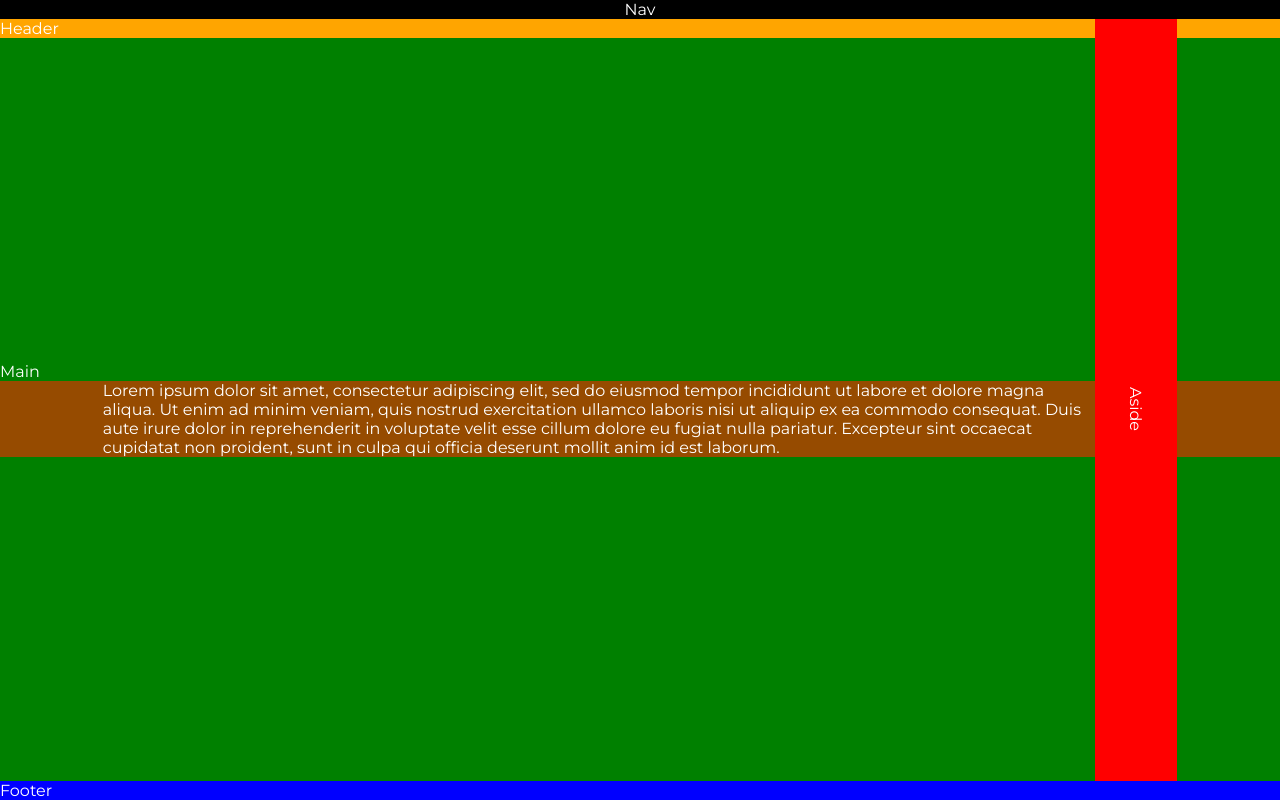
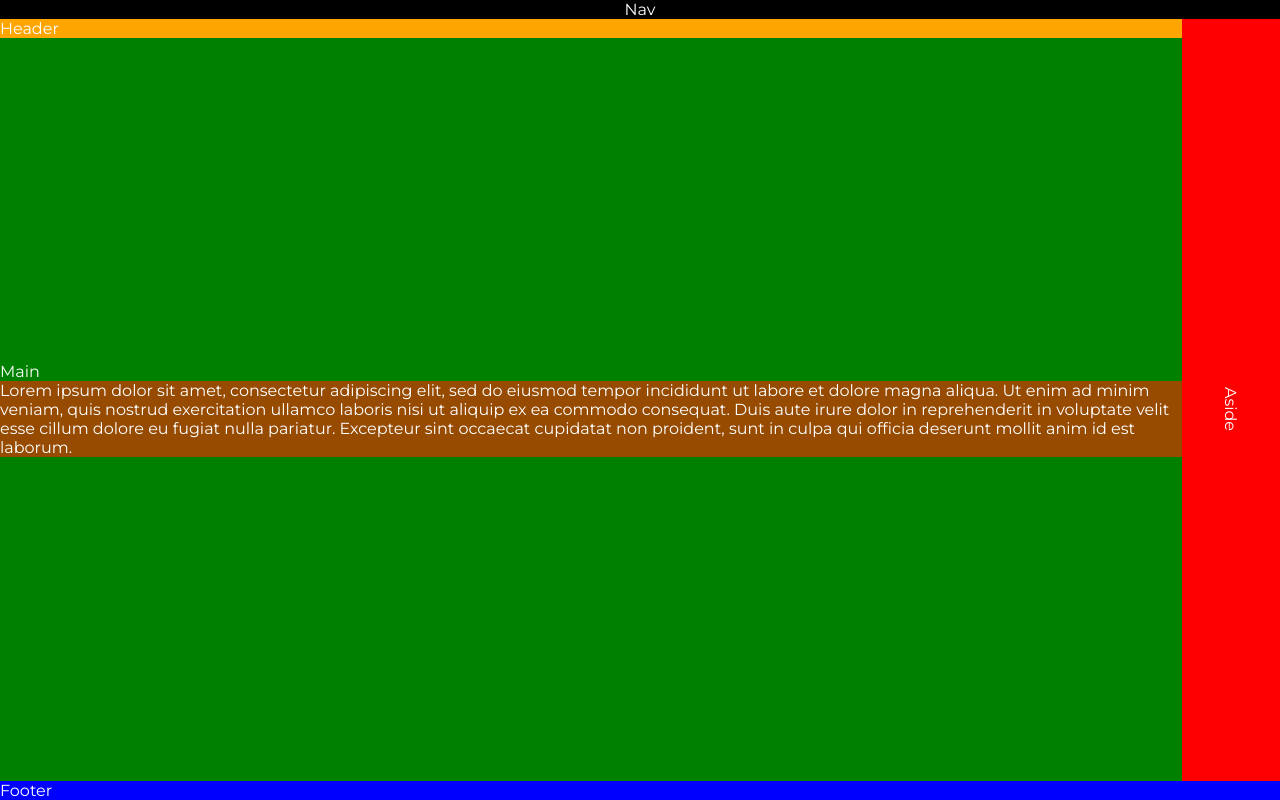
Before and after one commit to 51ned/2024_aurora, a Next.js app: page / in a window 1280 px wide. Built offline with nearby package versions, Linux system fonts and the light colour scheme; no server answers.

Commit message:
base layout markup # 2.1

```diff
--- a/package.json
+++ b/package.json
@@ -6,7 +6,8 @@
     "dev": "next dev",
     "build": "next build",
     "start": "next start",
-    "lint": "next lint"
+    "lint": "next lint",
+    "test": "next dev && node src/utils/json-to-scss.js"
   },
   "dependencies": {
     "@react-spring/web": "^9.7.3",
--- a/public/globals.scss
+++ b/public/globals.scss
@@ -11,11 +11,11 @@ html {
 body {
   display: grid;
   grid-template-columns:
-    [fullbleed-start] minmax(0, 1fr) // change 0 to some var!!!
+    [fullbleed-start] minmax($base-indent, 1fr) // change 0 to some var!!!
     [leftbar-start] repeat(2, $layout-pref-col-width)
     [leftbar-end data-start] repeat(12, $layout-pref-col-width)
     [data-end rightbar-start] $layout-pref-col-width
-    [rightbar-end] minmax(0, 1fr) [fullbleed-end]; // change 0 to some var!!!
+    [rightbar-end] minmax($base-indent, 1fr) [fullbleed-end]; // change 0 to some var!!!
   grid-template-rows: repeat(2, min-content) 1fr min-content;
   margin-block: 0;
   margin-inline: 0;
@@ -23,20 +23,17 @@ body {
 
   @media (max-width: $tablet) {
     grid-template-columns:
-      [fullbleed-start] minmax(0, 1fr)
-      [leftbar-start] 0
-      [leftbar-end data-start] repeat(12, $layout-pref-col-width)
+      [fullbleed-start] 0
+      [data-start] repeat(12, $layout-pref-col-width)
       [data-end rightbar-start] $layout-pref-col-width
-      [rightbar-end] minmax(0, 1fr) [fullbleed-end]; // don't forget think about this!
+      [rightbar-end] 0 [fullbleed-end]; // don't forget think about this!
   }
 
   @media (max-width: $mobile) {
     grid-template-columns:
-      [fullbleed-start] minmax(0, 1fr)
-      [leftbar-start] 0
-      [leftbar-end data-start] repeat(12, $layout-pref-col-width)
-      [data-end rightbar-start] 0
-      [rightbar-end] minmax(0, 1fr) [fullbleed-end];
+      [fullbleed-start] $base-indent
+      [data-start] repeat(12, $layout-pref-col-width)
+      [data-end] $base-indent [fullbleed-end];
   }
 }
 
--- a/public/styles/geometry.scss
+++ b/public/styles/geometry.scss
@@ -1,6 +1,6 @@
 // layout
 
-$layout-max-width: 1240px;
+$layout-max-width: 1920px;
 $layout-min-width: 360px;
 
 $layout-cols-num: 15;
@@ -13,4 +13,4 @@ $layout-pref-col-width: minmax($layout-min-col-width, $layout-max-col-width);
 
 // indents
 
-//  ...
+$base-indent: clamp(12px, 2.5vw, 48px);
--- /dev/null
+++ b/public/styles/vars.scss
@@ -0,0 +1,4 @@
+$brown-color: #964b00;
+$red-color: #dfsdff;
+$blue-color: #sdfsdf;
+$some-shit: string;
--- a/src/lib/vars.json
+++ b/src/lib/vars.json
@@ -1,3 +1,6 @@
 {
-  "brown-color": "#964b00"
+  "brown-color": "#964b00",
+  "red-color": "#dfsdff",
+  "blue-color": "#sdfsdf",
+  "some-shit": "string"
 }
```
Also changed, not shown: src/utils/json-to-scss.js (added, +32 -0 lines).
